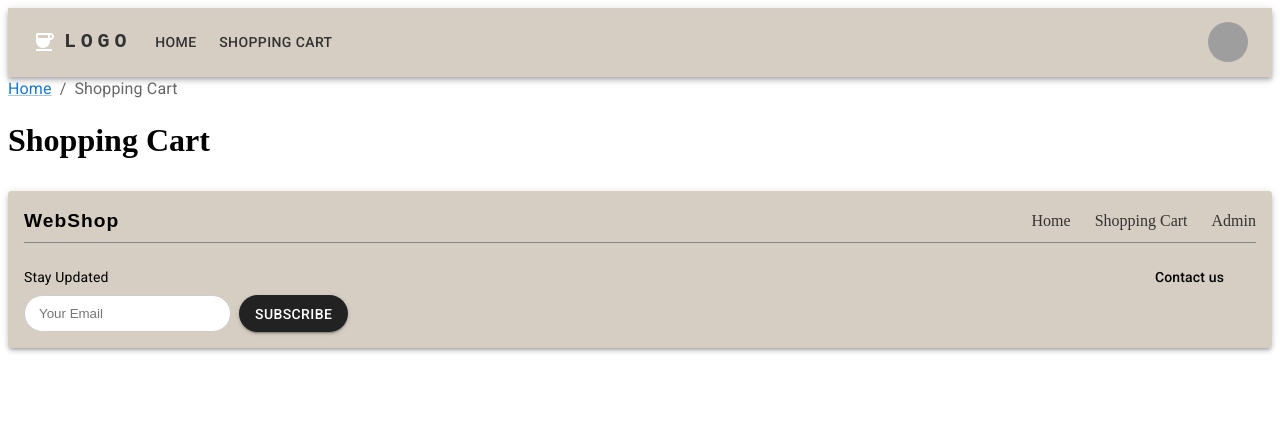
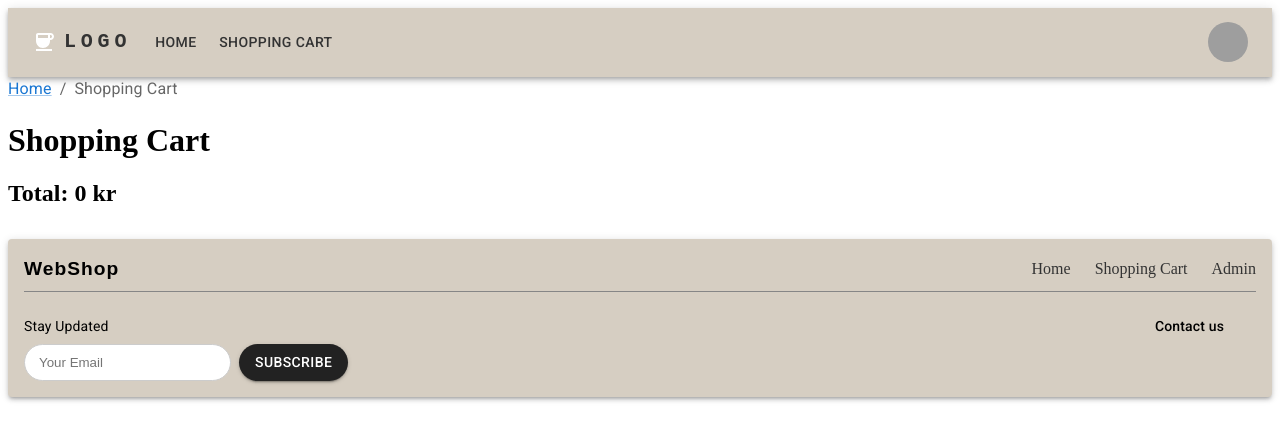
Before and after one commit to Coolastelammetcodes/WebShop, a React (Vite) app in the folder web/: page /shopping-cart in a window 1280 px wide. Shown: the top 440 px of the page. Built offline with nearby package versions, Linux system fonts and the light colour scheme; grey boxes are pictures that could not be loaded.

Commit message:
Calculate shopping cart total

```diff
--- a/web/src/routes/shopping-cart.tsx
+++ b/web/src/routes/shopping-cart.tsx
@@ -16,6 +16,7 @@ export function ShoppingCart({
   decreaseQuantity: (name: string) => void;
   removeFromCart: (name: string) => void;
 }) {
+  const total = cart.reduce((sum, mug) => sum + mug.price * mug.quantity, 0);
   return (
     <>
       <Breadcrumbs currentPage="Shopping Cart" />
@@ -39,6 +40,7 @@ export function ShoppingCart({
           <button onClick={() => removeFromCart(mug.name)}>Remove</button>
         </div>
       ))}
+      <h2>Total: {total} kr</h2>
     </>
   );
 }
```
